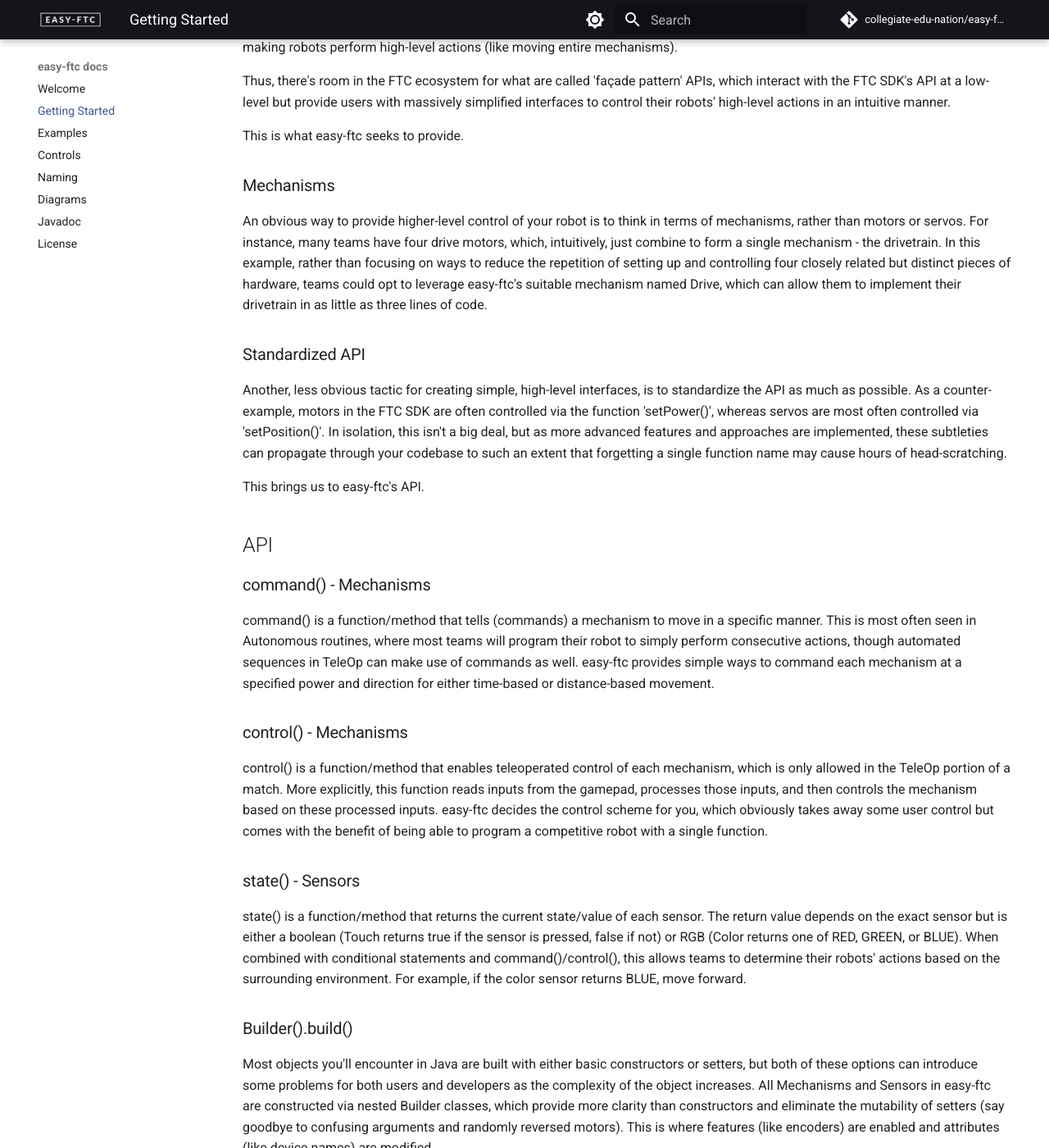
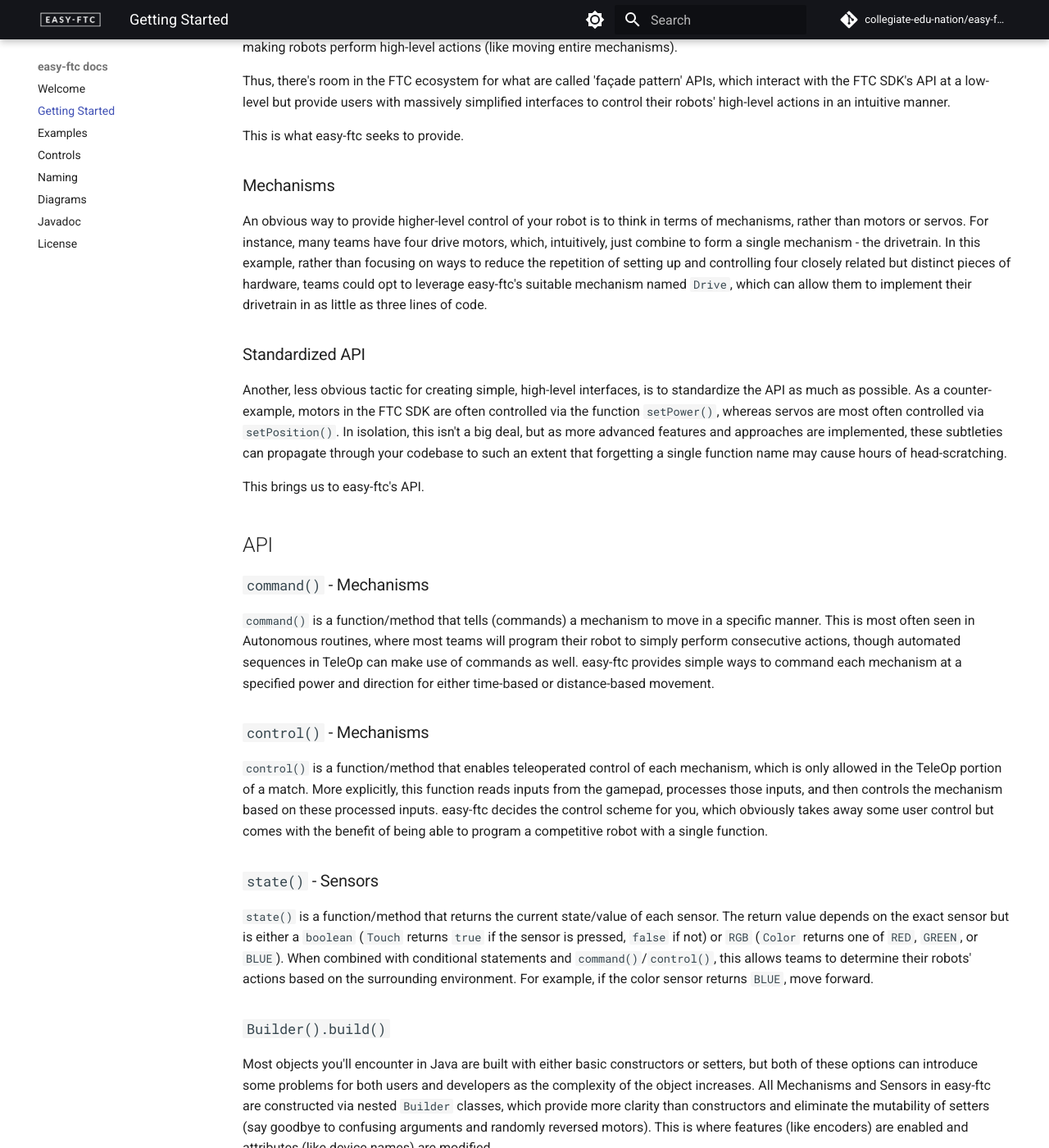
Before and after one commit to Collegiate-Edu-Nation/easy-ftc, an MkDocs documentation site: the page built from docs/gettingstarted.md, in a window 1280 px wide and 1400 px high, scrolled down 376 px. Shown: the whole window at 82% size. Built offline with MkDocs 1.6.1 and Material for MkDocs 9.7.7, drawn with Linux system fonts in a browser that asks for light colours; comment, search, counter and statistics services are not loaded; some of the changed text lies outside the part shown.

Commit message:
fmt: use ticks for inline snippets, paths, vars

````diff
--- a/docs/gettingstarted.md
+++ b/docs/gettingstarted.md
@@ -19,31 +19,31 @@
 
 ### Mechanisms
 
-An obvious way to provide higher-level control of your robot is to think in terms of mechanisms, rather than motors or servos. For instance, many teams have four drive motors, which, intuitively, just combine to form a single mechanism - the drivetrain. In this example, rather than focusing on ways to reduce the repetition of setting up and controlling four closely related but distinct pieces of hardware, teams could opt to leverage easy-ftc's suitable mechanism named Drive, which can allow them to implement their drivetrain in as little as three lines of code.
+An obvious way to provide higher-level control of your robot is to think in terms of mechanisms, rather than motors or servos. For instance, many teams have four drive motors, which, intuitively, just combine to form a single mechanism - the drivetrain. In this example, rather than focusing on ways to reduce the repetition of setting up and controlling four closely related but distinct pieces of hardware, teams could opt to leverage easy-ftc's suitable mechanism named `Drive`, which can allow them to implement their drivetrain in as little as three lines of code.
 
 ### Standardized API
 
-Another, less obvious tactic for creating simple, high-level interfaces, is to standardize the API as much as possible. As a counter-example, motors in the FTC SDK are often controlled via the function 'setPower()', whereas servos are most often controlled via 'setPosition()'. In isolation, this isn't a big deal, but as more advanced features and approaches are implemented, these subtleties can propagate through your codebase to such an extent that forgetting a single function name may cause hours of head-scratching.
+Another, less obvious tactic for creating simple, high-level interfaces, is to standardize the API as much as possible. As a counter-example, motors in the FTC SDK are often controlled via the function `setPower()`, whereas servos are most often controlled via `setPosition()`. In isolation, this isn't a big deal, but as more advanced features and approaches are implemented, these subtleties can propagate through your codebase to such an extent that forgetting a single function name may cause hours of head-scratching.
 
 This brings us to easy-ftc's API.
 
 ## API
 
-### command() - Mechanisms
+### `command()` - Mechanisms
 
-command() is a function/method that tells (commands) a mechanism to move in a specific manner. This is most often seen in Autonomous routines, where most teams will program their robot to simply perform consecutive actions, though automated sequences in TeleOp can make use of commands as well. easy-ftc provides simple ways to command each mechanism at a specified power and direction for either time-based or distance-based movement.
+`command()` is a function/method that tells (commands) a mechanism to move in a specific manner. This is most often seen in Autonomous routines, where most teams will program their robot to simply perform consecutive actions, though automated sequences in TeleOp can make use of commands as well. easy-ftc provides simple ways to command each mechanism at a specified power and direction for either time-based or distance-based movement.
 
-### control() - Mechanisms
+### `control()` - Mechanisms
 
-control() is a function/method that enables teleoperated control of each mechanism, which is only allowed in the TeleOp portion of a match. More explicitly, this function reads inputs from the gamepad, processes those inputs, and then controls the mechanism based on these processed inputs. easy-ftc decides the control scheme for you, which obviously takes away some user control but comes with the benefit of being able to program a competitive robot with a single function.
+`control()` is a function/method that enables teleoperated control of each mechanism, which is only allowed in the TeleOp portion of a match. More explicitly, this function reads inputs from the gamepad, processes those inputs, and then controls the mechanism based on these processed inputs. easy-ftc decides the control scheme for you, which obviously takes away some user control but comes with the benefit of being able to program a competitive robot with a single function.
 
-### state() - Sensors
+### `state()` - Sensors
 
-state() is a function/method that returns the current state/value of each sensor. The return value depends on the exact sensor but is either a boolean (Touch returns true if the sensor is pressed, false if not) or RGB (Color returns one of RED, GREEN, or BLUE). When combined with conditional statements and command()/control(), this allows teams to determine their robots' actions based on the surrounding environment. For example, if the color sensor returns BLUE, move forward.
+`state()` is a function/method that returns the current state/value of each sensor. The return value depends on the exact sensor but is either a `boolean` (`Touch` returns `true` if the sensor is pressed, `false` if not) or `RGB` (`Color` returns one of `RED`, `GREEN`, or `BLUE`). When combined with conditional statements and `command()`/`control()`, this allows teams to determine their robots' actions based on the surrounding environment. For example, if the color sensor returns `BLUE`, move forward.
 
-### Builder().build()
+### `Builder().build()`
 
-Most objects you'll encounter in Java are built with either basic constructors or setters, but both of these options can introduce some problems for both users and developers as the complexity of the object increases. All Mechanisms and Sensors in easy-ftc are constructed via nested Builder classes, which provide more clarity than constructors and eliminate the mutability of setters (say goodbye to confusing arguments and randomly reversed motors). This is where features (like encoders) are enabled and attributes (like device names) are modified.
+Most objects you'll encounter in Java are built with either basic constructors or setters, but both of these options can introduce some problems for both users and developers as the complexity of the object increases. All Mechanisms and Sensors in easy-ftc are constructed via nested `Builder` classes, which provide more clarity than constructors and eliminate the mutability of setters (say goodbye to confusing arguments and randomly reversed motors). This is where features (like encoders) are enabled and attributes (like device names) are modified.
 
 ## Usage
 
@@ -92,10 +92,10 @@
         import org.edu_nation.easy_ftc.mechanism.Drive;
         ```
 
-    Drive is a concrete class, which means we must instantiate it before our hardware can be controlled. easy-ftc relies on the builder design pattern to accomplish this, as it enforces immutability (valuable for complex, stateful objects like we see in robotics) and makes arguments more explicit. View Examples or the Javadoc for more details on valid Builder methods
+    `Drive` is a concrete class, which means we must instantiate it before our hardware can be controlled. easy-ftc relies on the builder design pattern to accomplish this, as it enforces immutability (valuable for complex, stateful objects like we see in robotics) and makes arguments more explicit. View Examples or the Javadoc for more details on valid `Builder` methods
 
     - Add this to 'Construction'<br>
-    _Note that we must pass instances of the opMode (this), hardwareMap, and gamepad1_
+    _Note that we must pass instances of the `opMode` (`this`), `hardwareMap`, and `gamepad1`_
 
         ```java
         Drive drive = new Drive.Builder(this, hardwareMap)
@@ -103,7 +103,7 @@
             .build();
         ```
 
-    If you want to control a mechanism in TeleOp, you'll need to add a control() method call for that mechanism in the while loop. For every loop iteration, this block will read the relevant gamepad inputs and send them to that mechanism's hardware devices, enabling TeleOp control
+    If you want to control a mechanism in TeleOp, you'll need to add a `control()` method call for that mechanism in the while loop. For every loop iteration, this block will read the relevant gamepad inputs and send them to that mechanism's hardware devices, enabling TeleOp control
 
     - Add this to 'Methods' to make your robot drive
 
@@ -111,7 +111,7 @@
         drive.control();
         ```
 
-    That's it! By default, this will control a two-motor tank drivetrain with the gamepad joysticks. This behavior can be changed by modifying the Builder methods (which is where hardware initialization is occurring)
+    That's it! By default, this will control a two-motor tank drivetrain with the gamepad joysticks. This behavior can be changed by modifying the `Builder` methods (which is where hardware initialization is occurring)
 
     <details>
     <summary>TeleOp - Final Code</summary>
@@ -177,20 +177,20 @@
 
     _Note the locations of Imports, Construction, and Methods_
 
-    - Import Drive
+    - Import `Drive`
 
         ```java
         import org.edu_nation.easy_ftc.mechanism.Drive;
         ```
 
-    - Construct Drive
+    - Construct `Drive`
 
         ```java
         Drive drive = new Drive.Builder(this, hardwareMap)
             .build();
         ```
 
-    As autonomous does not allow gamepad control, we'll need to use the command() method to move a mechanism in this match phase. This method commands mechanisms to move as the user specifies, with servo mechanisms taking only one argument (direction) and motor mechanisms taking three (direction, measurement, and power)
+    As autonomous does not allow gamepad control, we'll need to use the `command()` method to move a mechanism in this match phase. This method commands mechanisms to move as the user specifies, with servo mechanisms taking only one argument (`direction`) and motor mechanisms taking three (`direction`, `measurement`, and `power`)
 
     - Add this to 'Methods' to make your robot drive forward for 3 seconds at half-power
 
@@ -198,13 +198,13 @@
         drive.command(Drive.Direction.FORWARD, 3, 0.5);
         ```
 
-    Distance-based movement can be automatically used instead of time by adding .encoder() and .diameter(wheelDiameter) to Drive.Builder(). .gearing(motorGearing) may also need to be corrected for increased accuracy
+    Distance-based movement can be automatically used instead of time by adding `.encoder()` and `.diameter(wheelDiameter)` to `Drive.Builder()`. `.gearing(motorGearing)` may also need to be corrected for increased accuracy
 
     Now, what if you want your robot to move forward, then decide whether to move again based on the color of an object?
 
-    This is where state() is used
+    This is where `state()` is used
 
-    - Import Color and Color.RGB
+    - Import `Color` and `Color.RGB`
 
         ```java
         import org.edu_nation.easy_ftc.sensor.Color;
@@ -226,7 +226,7 @@
 
     This will allow your robot to read the color value of an object, but without additional logic, nothing will be different about your code. Let's change that
 
-    - Add an if statement after the first command() call that checks if the state is equal to RGB.BLUE
+    - Add an if statement after the first `command()` call that checks if the state is equal to `RGB.BLUE`
 
         ```java
         if (color.state() == RGB.BLUE) {
@@ -234,7 +234,7 @@
         }
         ```
 
-    - Add another command() call inside the if statement
+    - Add another `command()` call inside the if statement
 
         ```java
         drive.command(Drive.Direction.FORWARD, 3, 0.5);
@@ -277,7 +277,7 @@
 
     </details>
 
-    Any mechanism or sensor can be implemented in this manner for either TeleOp or Autonomous. In fact, even command() can be used in TeleOp for planned sequences; see Examples for how to do this
+    Any mechanism or sensor can be implemented in this manner for either TeleOp or Autonomous. In fact, even `command()` can be used in TeleOp for planned sequences; see Examples for how to do this
 
 === "Blockly"
 
@@ -303,16 +303,16 @@
 
     _Note the location of Methods_
 
-    If you want to control a mechanism in TeleOp, you'll need to add a control() block for that mechanism to 'Methods'. For every loop iteration, this block will read the relevant gamepad inputs and send them to that mechanism's hardware devices, enabling TeleOp control
+    If you want to control a mechanism in TeleOp, you'll need to add a `control()` block for that mechanism to 'Methods'. For every loop iteration, this block will read the relevant gamepad inputs and send them to that mechanism's hardware devices, enabling TeleOp control
 
     Let's see how to make your robot drive
 
-    - In the 'Java Classes' dropdown, click Drive
+    - In the 'Java Classes' dropdown, click `Drive`
       <br>![Java Classes](./img/blk/gs/javaClasses.png){ width=150 }
-    - Drag the 'control' block to 'Methods'
+    - Drag the `control` block to 'Methods'
       <br>![Control](./img/blk/gs/control.png){ width=225 }
 
-    That's it! By default, this will control a two-motor tank drivetrain with the gamepad joysticks. This behavior can be changed by modifying the Builder methods in Drive.java (which is where hardware initialization is occurring)
+    That's it! By default, this will control a two-motor tank drivetrain with the gamepad joysticks. This behavior can be changed by modifying the `Builder` methods in `Drive.java` (which is where hardware initialization is occurring)
 
     <details>
     <summary>TeleOp - Final Code</summary>
@@ -336,42 +336,42 @@
 
     _Note the location of Methods_
 
-    As autonomous does not allow gamepad control, we'll need to use the command() block to move a mechanism in this match phase. This block commands mechanisms to move as the user specifies, with servo mechanisms taking only one argument (direction) and motor mechanisms taking three (direction, measurement, and power)
+    As autonomous does not allow gamepad control, we'll need to use the `command()` block to move a mechanism in this match phase. This block commands mechanisms to move as the user specifies, with servo mechanisms taking only one argument (`direction`) and motor mechanisms taking three (`direction`, `measurement`, and `power`)
 
     To make your robot drive forward at half-power for 3 seconds
 
-    - In the 'Java Classes' dropdown, click Drive
+    - In the 'Java Classes' dropdown, click `Drive`
       <br>![Java Classes](./img/blk/gs/javaClasses.png){ width=150 }
-    - Drag the 'command' block to 'Methods'
+    - Drag the `command` block to 'Methods'
       <br>![Command](./img/blk/gs/command.png){ width=275 }
-    - Drag the 'FORWARD' block to the 'Direction' argument of the 'command' block
+    - Drag the `FORWARD` block to the `Direction` argument of the `command` block
       <br>![Forward](./img/blk/gs/forward.png){ width=350 }
-    - Change 'Time' to 3 and 'Power' to 0.5
+    - Change `Time` to `3` and `Power` to `0.5`
       <br>![Time and Power](./img/blk/gs/timePower.png){ width=150 }
 
-    Distance-based movement can be automatically used instead of time by adding .encoder() and .diameter(wheelDiameter) to Drive.Builder() in Drive.java. .gearing(motorGearing) may also need to be corrected for greater accuracy
+    Distance-based movement can be automatically used instead of time by adding `.encoder()` and `.diameter(wheelDiameter)` to `Drive.Builder()` in `Drive.java`. `.gearing(motorGearing)` may also need to be corrected for greater accuracy
 
     Now, what if you want your robot to move forward, then decide whether to move again based on the color of an object?
 
-    This is where state() is used
+    This is where `state()` is used
 
-    - In the 'Java Classes' dropdown, click Color
+    - In the 'Java Classes' dropdown, click `Color`
       <br>![Color](./img/blk/gs/color.png){ width=150 }
-    - Drag the 'state' block to 'Methods' (it won't click in yet)
+    - Drag the `state` block to 'Methods' (it won't click in yet)
       <br>![State](./img/blk/gs/state.png){ width=250 }
 
     This will allow your robot to read the color value of an object, but without additional logic, nothing will be different about your code. Let's change that
 
     - Click the 'Logic' submenu
       <br>![Logic](./img/blk/gs/logic.png){ width=100 }
-    - Drag another if statement underneath the 'command' block
+    - Drag another if statement underneath the `command` block
       <br>![If](./img/blk/gs/if.png){ width=90 }
     - In that same submenu, drag an 'equals' block to the first line of this if statement
       <br>![Equals](./img/blk/gs/equals.png){ width=200 }
-    - Move 'state' to the left half of the 'equals' block
-    - Drag the 'BLUE' block in the 'Color' submenu to the right half of the 'equals' block
+    - Move `state` to the left half of the 'equals' block
+    - Drag the `BLUE` block in the `Color` submenu to the right half of the 'equals' block
       <br>![State Equals Blue](./img/blk/gs/stateEqualsBlue.png){ width=600 }
-    - Copy and paste the existing 'command' block to be inside this if statement
+    - Copy and paste the existing `command` block to be inside this if statement
       <br>![If then Command](./img/blk/gs/ifThenCommand.png){ width=500 }
 
     Now your robot will drive forward for 3 seconds at half-power, then do it again if it detects the color blue
@@ -381,4 +381,4 @@
     ![Autonomous - Final Code](./img/blk/gs/autoFinal.png){ width=725 }
     </details>
 
-    Any mechanism or sensor can be implemented in this manner for either TeleOp or Autonomous. In fact, even command() can be used in TeleOp for planned sequences; see Examples for how to do this
+    Any mechanism or sensor can be implemented in this manner for either TeleOp or Autonomous. In fact, even `command()` can be used in TeleOp for planned sequences; see Examples for how to do this
````
Also changed, not shown: README.md (+12 -12 lines), docs/examples.md (+22 -22 lines), docs/naming.md (+1 -1 lines), .github/CONTRIBUTING.md.
